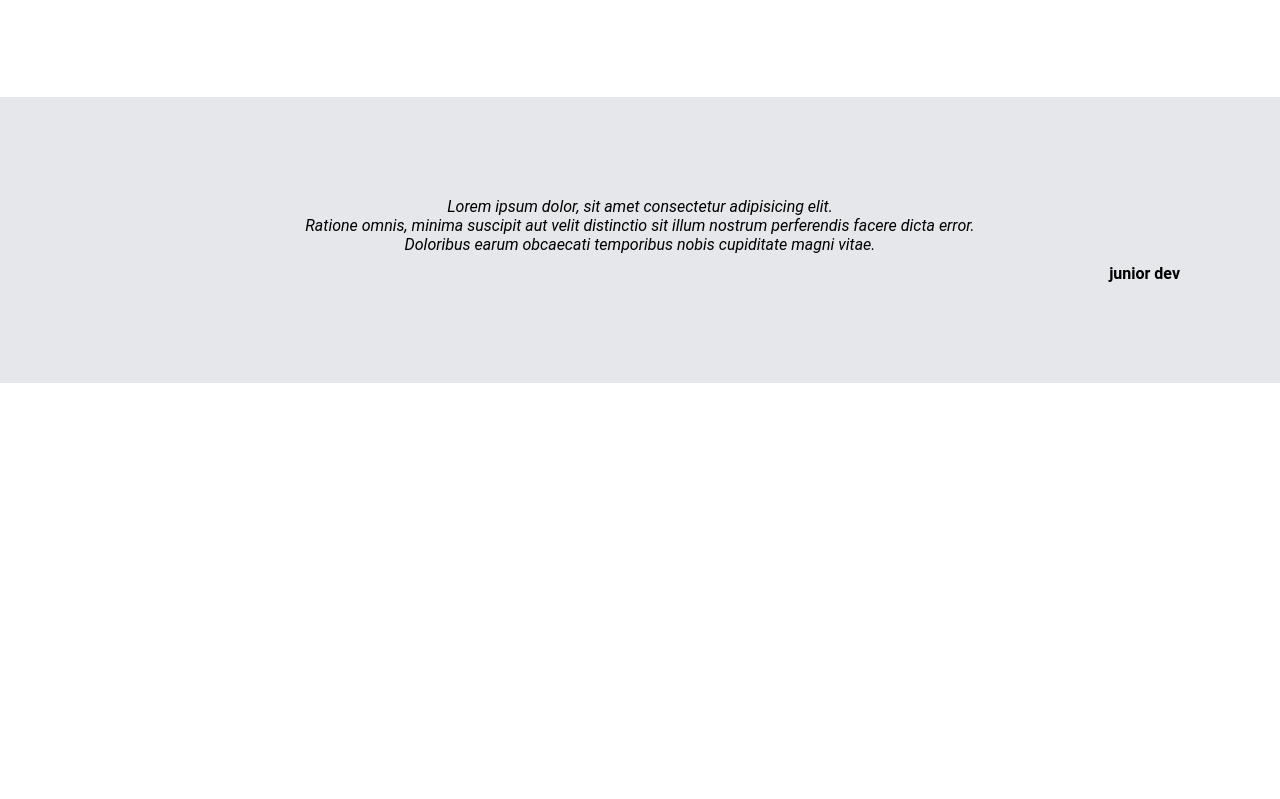
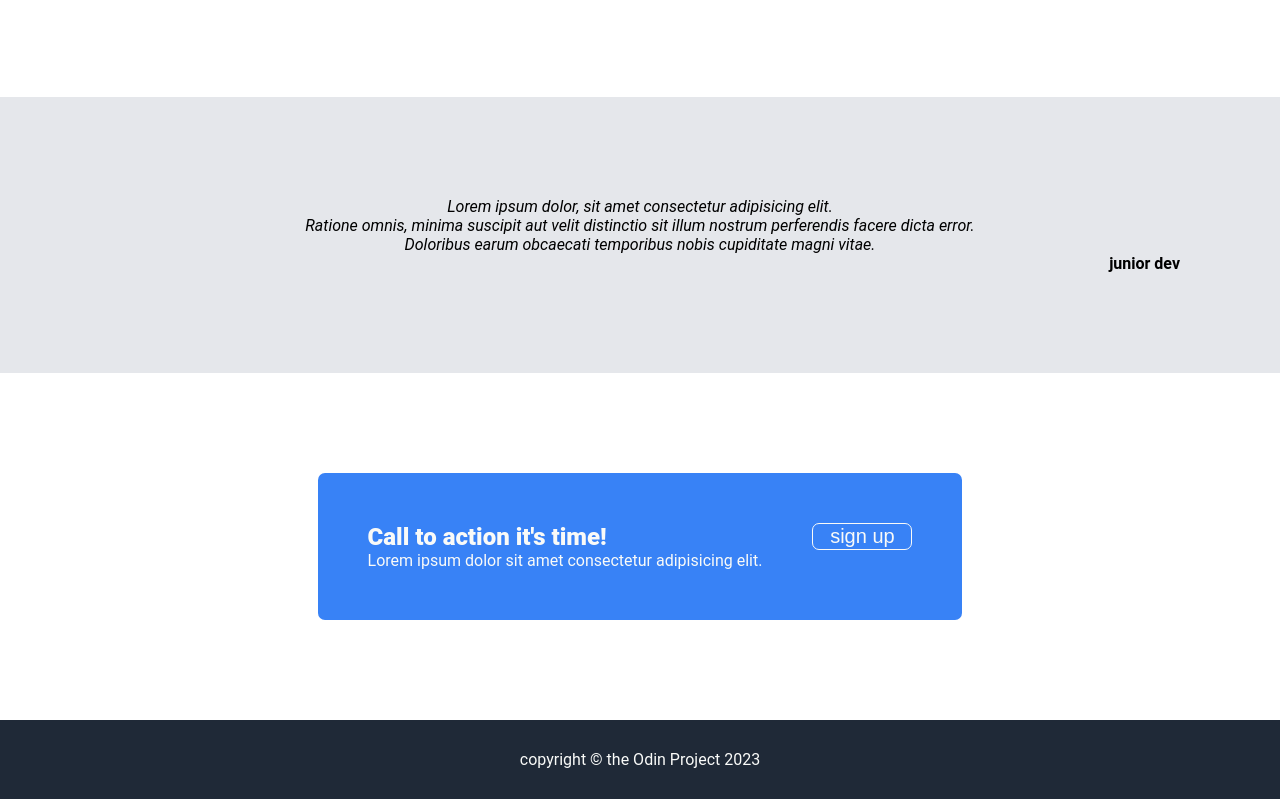
Before and after one commit to berekcode/progetto-landing-page, a plain HTML site: page index.html in a window 1280 px wide. Shown: the part 677-1476 px from the top of the page. Before the commit the page ends 1060 px from the top, so only its background shows below. Drawn offline with Linux system fonts and the light colour scheme; a web font is replaced by a local one.

Commit message:
landing page finita non e proprio uguale ma le assomiglia moltissimo,soddisfatt0git status

```diff
--- a/index.html
+++ b/index.html
@@ -71,6 +71,24 @@
                Doloribus earum obcaecati temporibus nobis cupiditate magni vitae.</i><br><div class="junior"><b>junior dev</b></div>
           </div>
 
+          <div class="modale">
+            <div class="parte">
+              <div class="">
+              <div class="titolo">Call to action it's time! </div>
+              <div class="sottotitolo">Lorem ipsum dolor sit amet consectetur adipisicing elit.</div>
+              </div>
+            <div>
+             <button class="sign">sign up</button>
+            </div>
+          </div>
+        </div>
+
+        <footer>copyright &#0169 the Odin Project 2023</footer>
+
+
+
+
+
 
 
 
--- a/style.css
+++ b/style.css
@@ -153,6 +153,47 @@ a {
   background-color: #e5e7eb;
  }
  .junior {
-  text-align: end;
-  padding-top: 10px;
+  text-align: right;
  }
+ .modale {
+  display: flex;
+  justify-content: space-around;
+  padding-top: 100px;
+  padding-bottom: 100px;
+
+
+
+ }
+ .parte {
+  display: flex;
+  background: #3882f6;
+  gap: 50px;
+  padding: 50px;
+  border-radius: 7px;
+
+
+
+ }
+ .titolo {
+  text-align: left;
+  font-style: Roboto;
+  font-size: 24px;
+  font-weight: 900;
+  color: #f9faf8;
+
+ }
+ .sottotitolo {
+  color: #f9faf8;
+ }
+ .sign {
+  border: 1px solid #f9faf8;
+ }
+
+ footer {
+  background-color: #1f2937;
+  padding-top: 30px;
+  padding-bottom: 30px;
+  color: #f9faf8;
+
+
+ }
```
